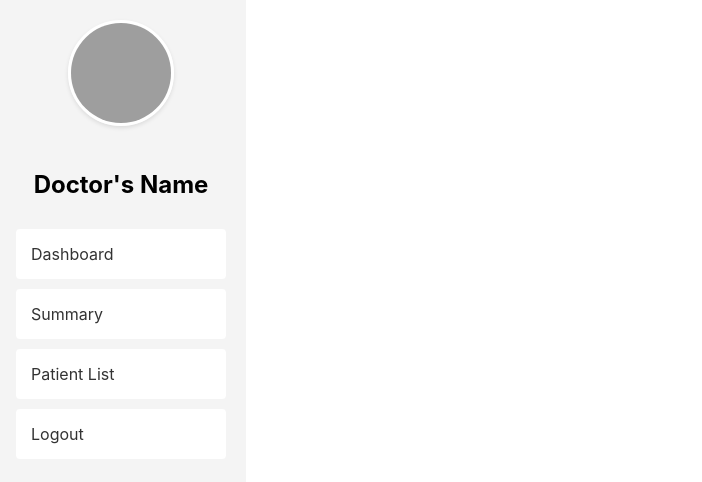
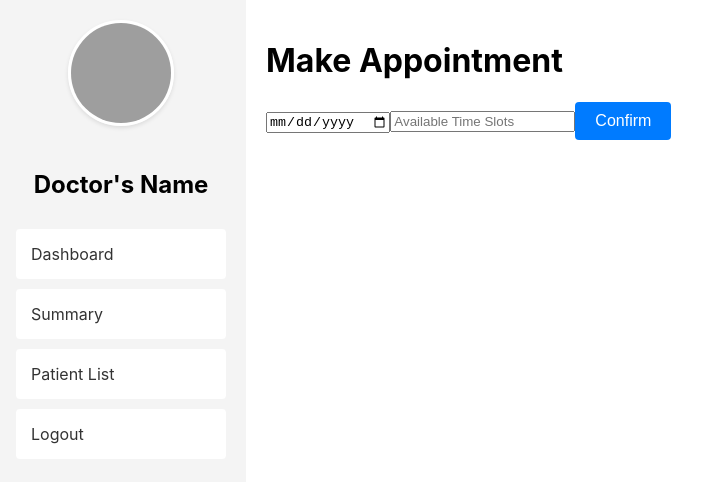
Before and after one commit to ElizaSiyanLin/patient-tracker, a React (Create React App) app in the folder frontend/: page /make-appointment/1 in a window 1280 px wide. Shown: the top 482 px of the page, without its empty margins (4-706 px from the left). Built offline with nearby package versions, Linux system fonts and the light colour scheme; grey boxes are pictures that could not be loaded.

Commit message:
Add patient history page, make appointment page, update backend routing

```diff
--- a/frontend/src/App.js
+++ b/frontend/src/App.js
@@ -6,6 +6,7 @@ import Navbar from './components/Navbar/Navbar';
 import PatientList from './components/PatientList/PatientList';
 import Summary from './components/Summary/Summary';
 import PatientHistory from './components/PatientHistory/PatientHistory';
+import MakeAppointment from './components/MakeAppointment/MakeAppointment'; // Import your MakeAppointment component
 
 // ... other imports
 
@@ -24,6 +25,9 @@ function App() {
             <Route path="/patient-list" element={<PatientList />} />
             {/* <Route path="/patient-list" element={<PatientList />} /> */}
             <Route path="/medical_records/:patientId" element={<PatientHistory />} />
+            <Route path="/make-appointment/:patientId" element={<MakeAppointment />} />
+
+
           </Routes>
         </div>
       </div>
--- /dev/null
+++ b/frontend/src/components/MakeAppointment/MakeAppointment.js
@@ -0,0 +1,39 @@
+// MakeAppointment.js
+import React, { useState } from 'react';
+import { useParams, useNavigate } from 'react-router-dom';
+
+function MakeAppointment() {
+  const { patientId } = useParams();
+  const navigate = useNavigate();
+  const [appointmentDetails, setAppointmentDetails] = useState({
+    date: '',
+    timeSlot: ''
+  });
+
+  const handleConfirm = () => {
+    // Here you would handle the appointment confirmation logic
+    console.log(appointmentDetails);
+    // After confirmation, you might navigate back to the dashboard or patient history
+    navigate('/dashboard');
+  };
+
+  return (
+    <div className="make-appointment-container">
+      <h1>Make Appointment</h1>
+      <input
+        type="date"
+        value={appointmentDetails.date}
+        onChange={(e) => setAppointmentDetails({ ...appointmentDetails, date: e.target.value })}
+      />
+      <input
+        type="text"
+        placeholder="Available Time Slots"
+        value={appointmentDetails.timeSlot}
+        onChange={(e) => setAppointmentDetails({ ...appointmentDetails, timeSlot: e.target.value })}
+      />
+      <button onClick={handleConfirm}>Confirm</button>
+    </div>
+  );
+}
+
+export default MakeAppointment;
--- a/frontend/src/components/PatientHistory/PatientHistory.js
+++ b/frontend/src/components/PatientHistory/PatientHistory.js
@@ -1,96 +1,17 @@
-// // PatientHistory.js
-// import React, { useEffect, useState } from 'react';
-// import { useParams } from 'react-router-dom';
 
-// function PatientHistory() {
-//   const { patientId } = useParams();
-//   const [patientData, setPatientData] = useState(null);
-
-//   useEffect(() => {
-//     // Replace with your actual API endpoint and include the patientId in the URL
-//     fetch(`http://127.0.0.1:5000/medical_records/${patientId}`)
-//       .then(response => response.json())
-//       .then(data => {
-//         setPatientData(data);
-//       })
-//       .catch(error => {
-//         console.error('Error fetching patient history data:', error);
-//       });
-//   }, [patientId]);
-
-//   if (!patientData) {
-//     return <div>Loading patient history...</div>;
-//   }
-
-//   return (
-//     <div className="patient-history-container">
-//       {/* Display patient history information here */}
-//       <h1>{`Patient History for ${patientData.patientId}`}</h1>
-//       {/* More patient history details */}
-//     </div>
-//   );
-// }
-
-// export default PatientHistory;
-// PatientHistory2.js
-// import React, { useEffect, useState } from 'react';
-// import { useParams } from 'react-router-dom';
-// //import './PatientHistory.css'; // Make sure to create this CSS file for styling
-
-// function PatientHistory() {
-//   const { patientId } = useParams();
-//   const [medicalRecord, setMedicalRecord] = useState(null);
-
-// //   useEffect(() => {
-// //     fetch(`http://127.0.0.1:5000/medical_records/${patientId}`) // Adjust the endpoint as needed
-// //       .then(response => response.json())
-// //       .then(data => {
-// //         setMedicalRecord(data);
-// //       })
-// //       .catch(error => {
-// //         console.error('Error fetching medical record data:', error);
-// //       });
-// //   }, [patientId]);
-
-// //   if (!medicalRecord) {
-// //     return <div>Loading patient history...</div>;
-// //   }
-// useEffect(() => {
-//     // Use the correct route to fetch the medical record for a specific patient by their PatientID
-//     fetch(`http://127.0.0.1:5000/medical_records/patient/${patientId}`) // Adjust the endpoint as needed
-//       .then(response => response.json())
-//       .then(data => {
-//         setMedicalRecord(data);
-//       })
-//       .catch(error => {
-//         console.error('Error fetching medical record data:', error);
-//       });
-//   }, [patientId]);
-
-//   // Format the medical record information as needed for display
-//   return (
-//     <div className="patient-history-container">
-//       <h1>Patient History - ID: {patientId}</h1>
-//       <div className="medical-record-info">
-//         <p>Created By: {medicalRecord.CreatedBy}</p>
-//         <p>Created At: {medicalRecord.CreatedAt}</p>
-//         <p>Diabetes: {medicalRecord.Diabetes ? 'Yes' : 'No'}</p>
-//         <p>High Blood Pressure: {medicalRecord.HighBP ? 'Yes' : 'No'}</p>
-//         {/* Add more medical details as required */}
-//       </div>
-//     </div>
-//   );
-// }
-
-// export default PatientHistory;
 
 // PatientHistory.js
+import { useNavigate } from 'react-router-dom';
+
 import React, { useEffect, useState } from 'react';
 import { useParams } from 'react-router-dom';
 import './PatientHistory.css'; // Make sure to create and style this CSS file
 
+
 function PatientHistory() {
   const { patientId } = useParams();
+  const navigate = useNavigate(); // Hook for navigation
+
   const [medicalRecord, setMedicalRecord] = useState(null);
   const [loading, setLoading] = useState(true); // Add a loading state
 
@@ -115,19 +36,10 @@ function PatientHistory() {
     return <div>No medical record found for this patient.</div>; // Handle case where no record is found
   }
 
-  // Now we can safely access the properties of medicalRecord
-//   return (
-//     <div className="patient-history-container">
-//       <h1>Patient History - ID: {patientId}</h1>
-//       <div className="medical-record-info">
-//         <p>Created By: {medicalRecord.CreatedBy}</p>
-//         <p>Created At: {medicalRecord.CreatedAt}</p>
-//         <p>Diabetes: {medicalRecord.Diabetes ? 'Yes' : 'No'}</p>
-//         <p>High Blood Pressure: {medicalRecord.HighBP ? 'Yes' : 'No'}</p>
-//         {/* Add more medical details as required */}
-//       </div>
-//     </div>
-//   );
+  const handleAddAppointment = () => {
+    navigate(`/make-appointment/${patientId}`); // Navigate to the Make Appointment page
+  };
+
   return (
     <div className="patient-history-container">
       <div className="patient-history-header">
@@ -145,11 +57,14 @@ function PatientHistory() {
         <textarea placeholder="Enter/Update doctor's note"></textarea>
         <div className="button-container">
           <button>Update</button>
-          <button>Add appointment</button>
+          <button onClick={handleAddAppointment}>Add appointment</button>
         </div>
       </div>
     </div>
   );
+
+
+
 }
 
 export default PatientHistory;
--- a/frontend/src/components/Schedule/Schedule.js
+++ b/frontend/src/components/Schedule/Schedule.js
@@ -1,5 +1,17 @@
 import React, { useEffect, useState } from 'react';
 import './Schedule.css'; // Make sure to create and style this CSS file
+import { Link } from 'react-router-dom'; // Import Link from react-router-dom
+
+// const tempData = [
+//   {
+//     "AppointmentID": 1002,
+//     "Time": "2023-12-20 10:00:00",
+//     "FirstName": "John",
+//     "LastName": "Doe",
+//     "Status": "Scheduled"
+//   },
+//   // ...other appointments
+// ];
 
 function Schedule() {
   const [scheduleData, setScheduleData] = useState([]);
@@ -10,7 +22,8 @@ function Schedule() {
       .then(response => response.json())
       .then(data => {
         console.log(data);
-        setScheduleData(data.Appointments || []); // Access the 'Appointments' key
+        // setScheduleData(data.Appointments || []); // Access the 'Appointments' key
+        setScheduleData(data);
       })
       .catch(error => {
         console.error('Error fetching schedule data: ', error);
@@ -37,7 +50,7 @@ function Schedule() {
             </tr>
           ))}
         </tbody> */}
-        <tbody>
+        {/* <tbody>
             {scheduleData.map((entry) => (
               <tr key={entry.AppointmentID} className={entry.Status === 'Scheduled' ? 'booked' : 'free'}>
                 <td>{entry.Time}</td>
@@ -45,7 +58,20 @@ function Schedule() {
                 <td>{entry.Status}</td>
               </tr>
             ))}
-          </tbody>
+          </tbody> */}
+          <tbody>
+  {scheduleData.map((entry) => (
+    <tr key={entry.AppointmentID} className={entry.Status === 'Scheduled' ? 'booked' : 'free'}>
+      <td>{entry.Time}</td>
+      <td>
+        <Link to={`/medical_records/${entry.PatientID}`}>
+          {`${entry.FirstName} ${entry.LastName}`}
+        </Link>
+      </td>
+      <td>{entry.Status}</td>
+    </tr>
+  ))}
+</tbody>
 
       </table>
     </div>
```
Also changed, not shown: 2 other files (tests, documents, lock files or other folders).
